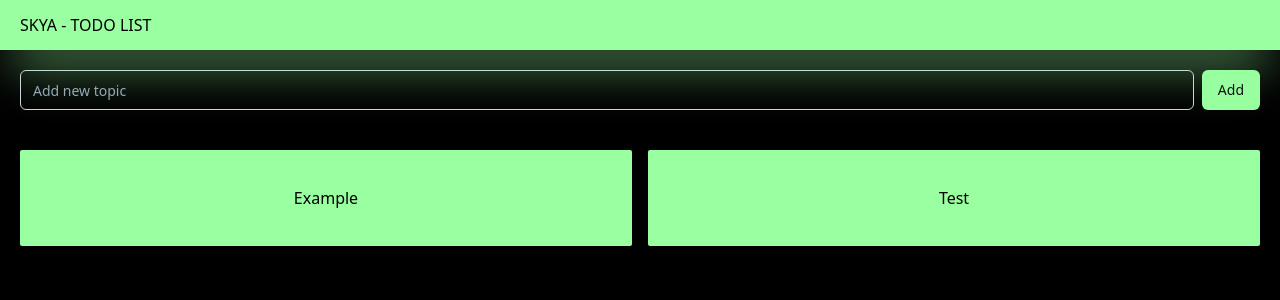
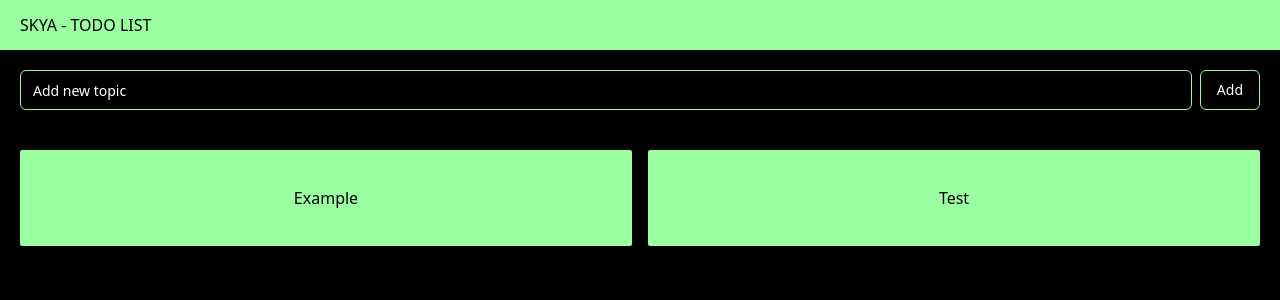
Before and after one commit to Dlumior/new_todolist, a Next.js app: page / in a window 1280 px wide. Shown: the top 300 px of the page. Built offline with nearby package versions, Linux system fonts and the light colour scheme; what prettier-plugin-tailwindcss would draw is missing.

Commit message:
add useLocalStorage hook

```diff
--- a/src/components/Elements/ui/Button.tsx
+++ b/src/components/Elements/ui/Button.tsx
@@ -9,7 +9,9 @@ const buttonVariants = cva(
       variant: {
         default: "bg-primary-200 text-black-950 hover:bg-primary-100 dark:bg-primary-800 dark:text-white",
         destructive: "bg-red-500 text-white hover:bg-red-600 dark:hover:bg-red-600",
-        outline: "bg-transparent border border-slate-200 hover:bg-slate-100 dark:border-slate-700 dark:text-slate-100",
+        outline:
+          "bg-transparent border border-primary-200 hover:bg-primary-100 hover:text-black-950 dark:border-primary-700" +
+          " dark:text-slate-100",
         subtle: "bg-slate-100 text-slate-900 hover:bg-slate-200 dark:bg-slate-700 dark:text-slate-100",
         ghost:
           "bg-transparent hover:bg-slate-100 dark:hover:bg-slate-800 dark:text-slate-100 dark:hover:text-slate-100 data-[state=open]:bg-transparent dark:data-[state=open]:bg-transparent",
--- a/src/components/Elements/ui/Input.tsx
+++ b/src/components/Elements/ui/Input.tsx
@@ -7,7 +7,10 @@ const Input = React.forwardRef<HTMLInputElement, InputProps>(({ className, ...pr
   return (
     <input
       className={combineStyles(
-        "flex h-10 w-full rounded-md border border-slate-300 bg-transparent px-3 py-2 text-sm placeholder:text-slate-400 focus:outline-none focus:ring-2 focus:ring-slate-400 focus:ring-offset-2 disabled:cursor-not-allowed disabled:opacity-50 dark:border-slate-700 dark:text-slate-50 dark:focus:ring-slate-400 dark:focus:ring-offset-slate-900",
+        "flex h-10 w-full rounded-md border border-primary-200 bg-transparent px-3 py-2 text-sm" +
+          " placeholder:text-white" +
+          " focus:outline-none focus:ring-2 focus:ring-primary-100  disabled:cursor-not-allowed" +
+          " disabled:opacity-50 dark:border-slate-700 dark:text-slate-50 dark:focus:ring-slate-400 dark:focus:ring-offset-slate-900",
         className
       )}
       ref={ref}
--- a/src/components/Layout/MainLayout.tsx
+++ b/src/components/Layout/MainLayout.tsx
@@ -12,13 +12,17 @@ export const MainLayout: FC<MainLayoutProps> = (props) => {
   return (
     <>
       <div
-        className={"sticky top-0 flex h-[50px] items-center bg-primary-200 px-5 py-2 shadow-2xl shadow-primary-200/70"}
+        className={"sticky top-0 flex h-[50px] items-center bg-primary-200 px-5 py-2 shadow-2xl shadow-primary-200/30"}
       >
         <p className={"text-base"}>SKYA - TODO LIST</p>
       </div>
-      <div className={"flex w-full items-center justify-center space-x-2 bg-black-700 px-5 py-5 text-white"}>
+      <div
+        className={
+          "sticky top-[50px] flex w-full items-center justify-center space-x-2 bg-black-700 px-5 py-5" + " text-white"
+        }
+      >
         <Input placeholder="Add new topic" />
-        <Button>Add</Button>
+        <Button variant={"outline"}>Add</Button>
       </div>
       <div className={"h-screen bg-black-700 px-5 pt-5 text-white"}>{children}</div>
     </>
--- /dev/null
+++ b/src/hooks/useLocalStorage.tsx
@@ -0,0 +1,24 @@
+import { useState, useEffect, Dispatch, SetStateAction } from "react";
+
+type LocalStorageData<T> = {
+  data: T | null;
+  setData: Dispatch<SetStateAction<T | null>>;
+};
+
+const useLocalStorage = <T,>(key: string, initialValue: T | null = null): LocalStorageData<T> => {
+  const [data, setData] = useState<T | null>(() => {
+    const storedData = localStorage.getItem(key);
+    return storedData ? JSON.parse(storedData) : initialValue;
+  });
+
+  useEffect(() => {
+    localStorage.setItem(key, JSON.stringify(data));
+  }, [key, data]);
+
+  return {
+    data,
+    setData,
+  };
+};
+
+export default useLocalStorage;
--- a/src/pages/index.tsx
+++ b/src/pages/index.tsx
@@ -21,21 +21,19 @@ export default function Home() {
       >
         <div className={"grid w-full grid-cols-2 gap-4"}>
           {topics.map((topic) => (
-            <div
+            <Link
               key={topic.id}
-              className={"flex h-24 w-full items-center justify-center rounded-sm bg-primary-200 text-black-950"}
+              href={{
+                pathname: "/topic/[slug]",
+                query: { slug: topic.id },
+              }}
             >
-              <Link
-                href={{
-                  pathname: "/topic/[slug]",
-                  query: { slug: topic.id },
-                }}
-              >
+              <div className={"flex h-24 w-full items-center justify-center rounded-sm bg-primary-200 text-black-950"}>
                 <div>
                   <div>{topic.title}</div>
                 </div>
-              </Link>
-            </div>
+              </div>
+            </Link>
           ))}
         </div>
       </MainLayout>
```
